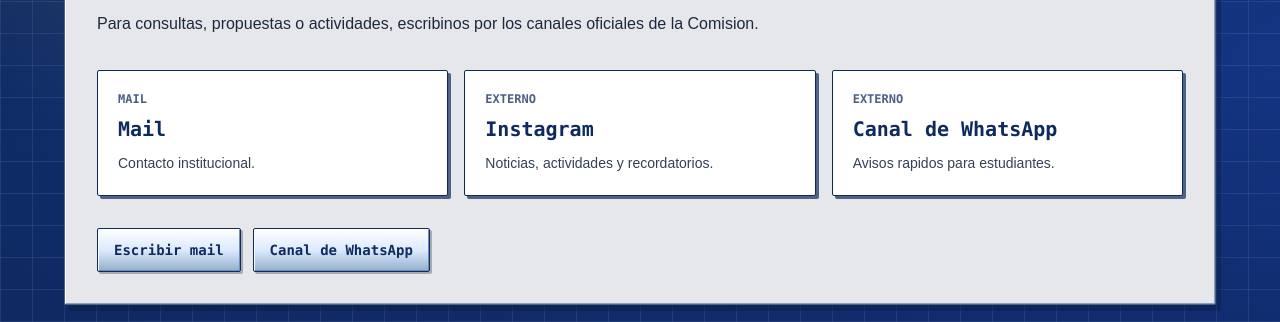
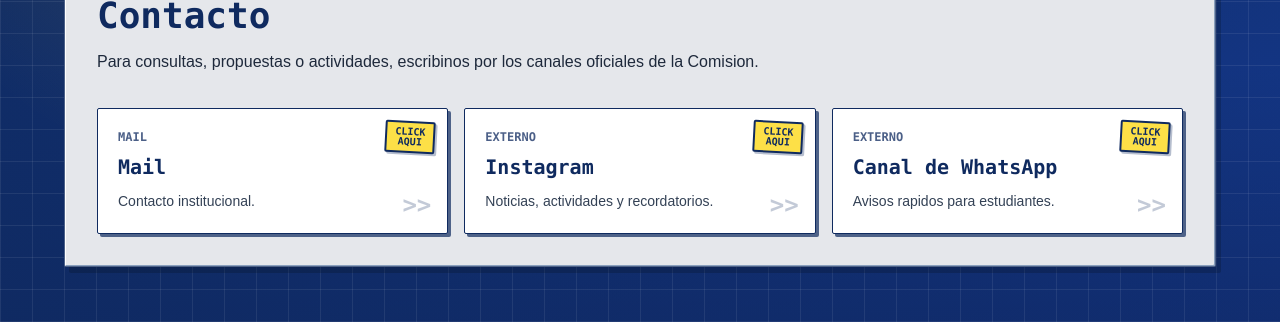
Before and after one commit to AnaPaulaMach/cei-web, a Next.js app: page /contacto in a window 1280 px wide. Shown: the part 319-641 px from the top of the page. Built offline with nearby package versions, Linux system fonts and the light colour scheme; no server answers.

Commit message:
Simplifica contacto con sticker retro

```diff
--- a/app/contacto/page.tsx
+++ b/app/contacto/page.tsx
@@ -1,6 +1,5 @@
 import { XPWindow } from "@/components/cei-os/XPWindow";
 import { Section } from "@/components/layout/Section";
-import { Button } from "@/components/ui/Button";
 import { contactLinks } from "@/data/commission";
 import { createPageMetadata } from "@/lib/seo";
 
@@ -24,19 +23,32 @@ export default function ContactoPage() {
             </p>
           </div>
 
-          <div className="space-y-8">
           <div className="grid gap-4 md:grid-cols-3">
             {contactLinks.map((link) => {
               const isExternal = link.href.startsWith("http");
 
               return (
                 <a
-                    className="rounded-sm border border-cei-shadow bg-white p-5 text-cei-shadow shadow-pixel transition hover:-translate-y-0.5 hover:bg-cei-window"
+                  className="group relative overflow-hidden rounded-sm border border-cei-shadow bg-white p-5 pr-20 text-cei-shadow shadow-pixel transition hover:-translate-y-0.5 hover:bg-[#fff7c2]"
                   href={link.href}
                   key={link.label}
                   rel={isExternal ? "noopener noreferrer" : undefined}
                   target={isExternal ? "_blank" : undefined}
                 >
+                  <span
+                    aria-hidden="true"
+                    className="absolute right-3 top-3 rotate-3 rounded-sm border-2 border-cei-shadow bg-cei-alert px-2 py-1 text-center font-mono text-[10px] font-black uppercase leading-none text-cei-shadow shadow-[2px_2px_0_rgba(15,42,95,0.3)] transition group-hover:rotate-0 group-hover:scale-105"
+                  >
+                    click
+                    <br />
+                    aqui
+                  </span>
+                  <span
+                    aria-hidden="true"
+                    className="absolute bottom-3 right-4 font-mono text-2xl font-black text-cei-shadow/25 transition group-hover:translate-x-1 group-hover:text-cei-shadow"
+                  >
+                    &gt;&gt;
+                  </span>
                   <span className="block font-mono text-xs font-black uppercase text-cei-shadow/75">
                     {isExternal ? "externo" : "mail"}
                   </span>
@@ -46,16 +58,6 @@ export default function ContactoPage() {
               );
             })}
           </div>
-
-            <div className="flex flex-wrap gap-3">
-              <Button href="mailto:comisionlsiafines@gmail.com?subject=Consulta%20para%20la%20CEI">
-                Escribir mail
-              </Button>
-              <Button href="https://whatsapp.com/channel/0029Vb7pCRx2kNFuudDotL3R" variant="secondary">
-                Canal de WhatsApp
-              </Button>
-            </div>
-          </div>
         </div>
       </XPWindow>
     </Section>
```
Lines whose indentation alone changed are shown as unchanged.
